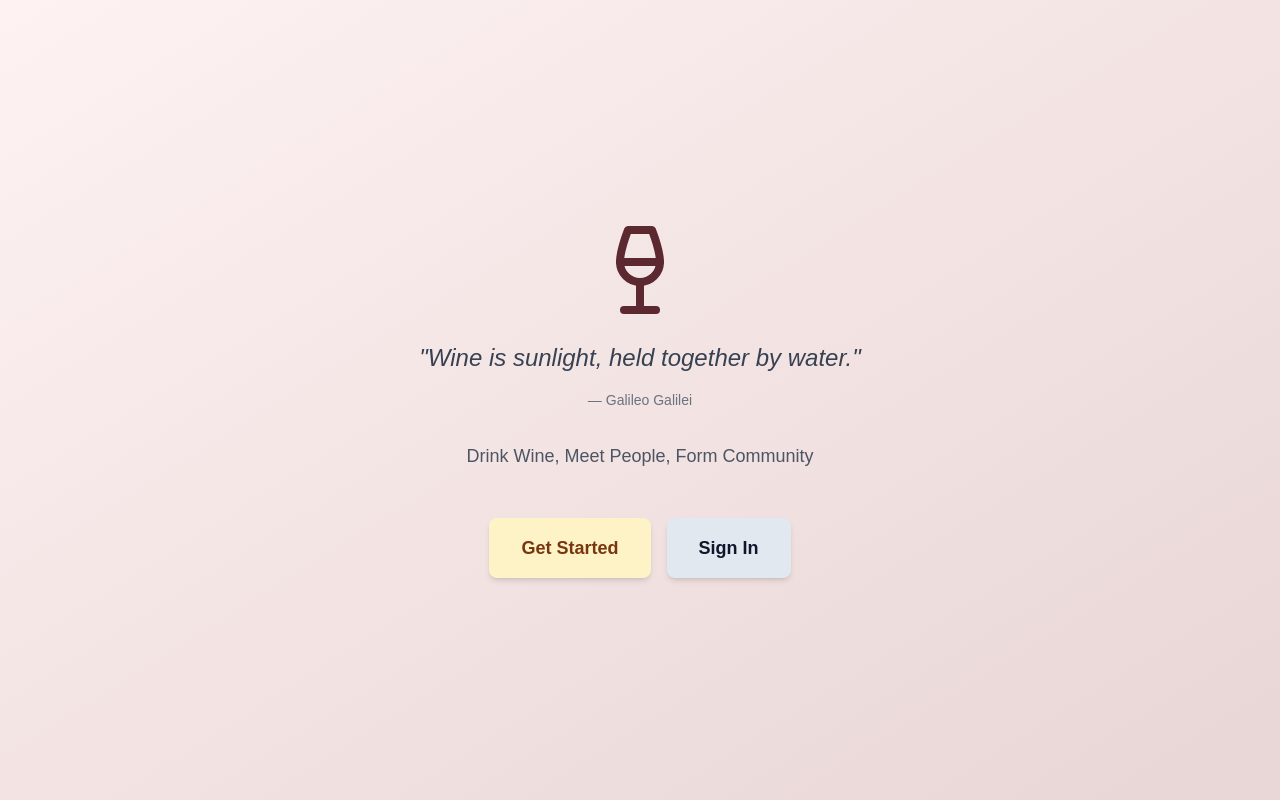
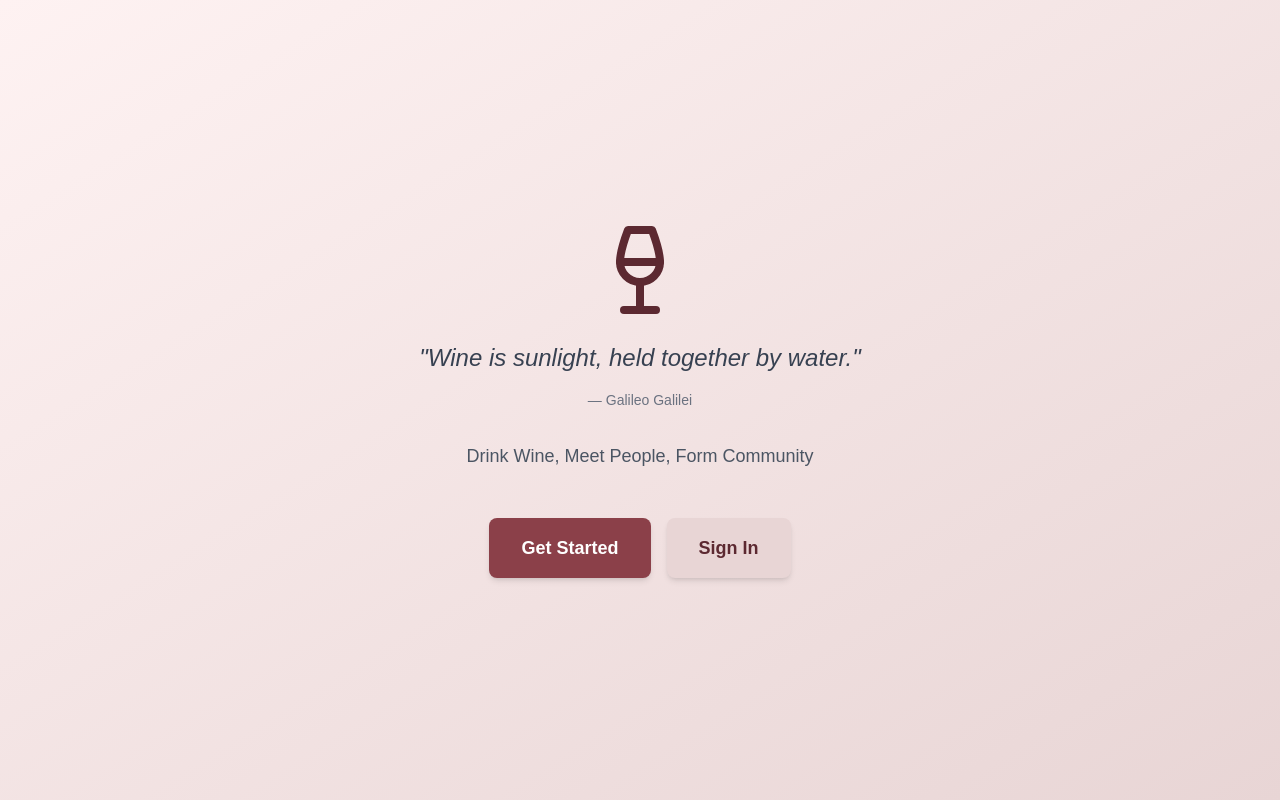
Before and after one commit to ajfrai/wine-club, a Next.js app: page / in a window 1280 px wide. Built offline with nearby package versions, Linux system fonts and the light colour scheme; no server answers.

Commit message:
Use wine color palette for landing page buttons

```diff
--- a/app/page.tsx
+++ b/app/page.tsx
@@ -62,14 +62,14 @@ export default function Home() {
           <div className="flex gap-4 justify-center flex-wrap">
             <Link
               href="/signup"
-              className="px-8 py-4 bg-amber-100 hover:bg-amber-200 text-amber-900 text-lg font-semibold rounded-lg shadow-md hover:shadow-lg transition-all duration-200"
+              className="px-8 py-4 bg-wine hover:bg-wine-dark text-white text-lg font-semibold rounded-lg shadow-md hover:shadow-lg transition-all duration-200"
             >
               Get Started
             </Link>
 
             <Link
               href="/login"
-              className="px-8 py-4 bg-slate-200 hover:bg-slate-300 text-slate-900 text-lg font-semibold rounded-lg shadow-md hover:shadow-lg transition-all duration-200"
+              className="px-8 py-4 bg-wine-light hover:bg-sunburst-200 text-wine-dark text-lg font-semibold rounded-lg shadow-md hover:shadow-lg transition-all duration-200"
             >
               Sign In
             </Link>
```
